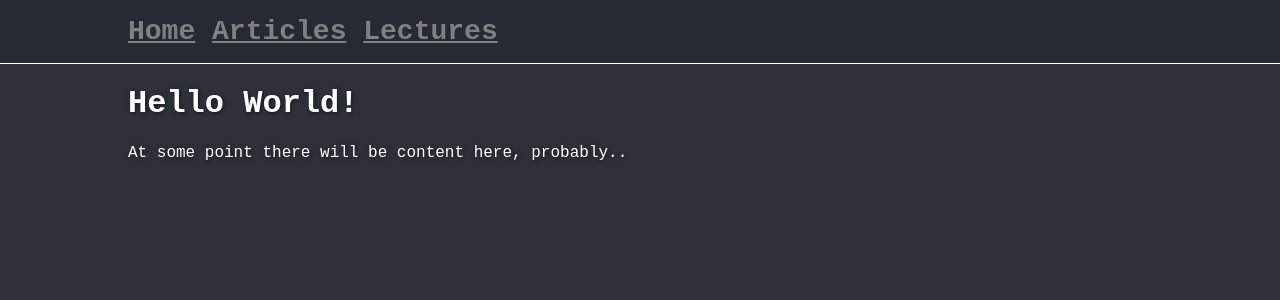
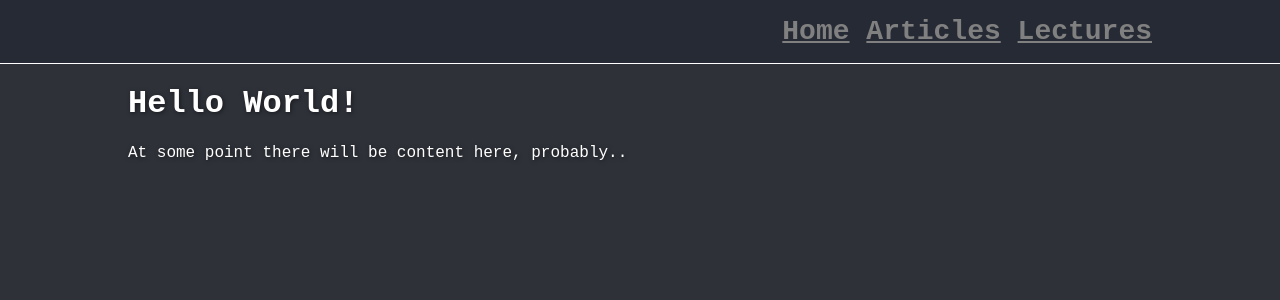
Before and after one commit to JerryMain/jerrymain.github.io, a Jekyll site: the page built from index.md, in a window 1280 px wide. Shown: the top 300 px of the page. Built offline with Jekyll 4.4.1, drawn with Linux system fonts in a browser that asks for light colours.

Commit message:
sass/main: move navigation to top right

```diff
--- a/_sass/main.scss
+++ b/_sass/main.scss
@@ -21,6 +21,7 @@ body {
 
 nav {
   font-size: 28px;
+  margin-left: auto;
 
   a {
     color: #808080;
@@ -37,6 +38,7 @@ nav {
 }
 
 .topbar-inner {
+  display: flex;
   max-width: 80%;
   margin-inline: auto;
   padding: 1em;
```
